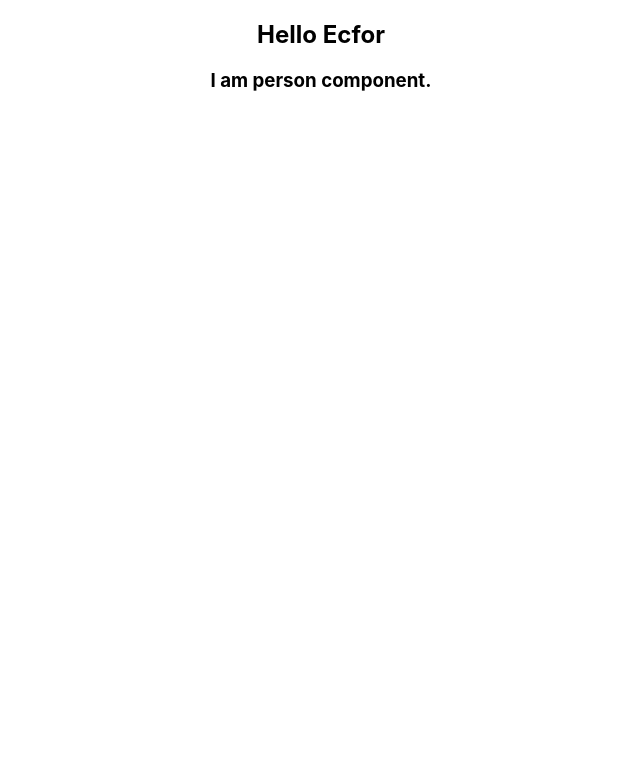
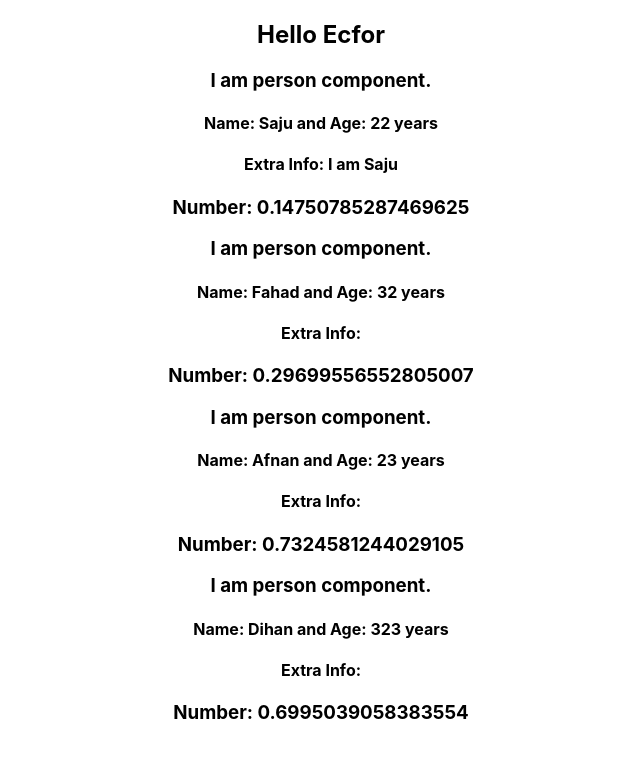
Before and after one commit to Hasan-Saju/React-with-Redux, a React (Create React App) app in the folder React_Basics/hello-world/: page / in a window 1280 px wide. Shown: the top 758 px of the page, without its empty margins (319-959 px from the left). Built offline with nearby package versions, Linux system fonts and the light colour scheme.

Commit message:
dynamic components

```diff
--- a/React_Basics/hello-world/src/App.js
+++ b/React_Basics/hello-world/src/App.js
@@ -25,10 +25,15 @@ import Person from './components/Person'
 class App extends Component{
   // calculation can be done
   render(){
+    let obj = new Component();
+    console.log(obj);
     return (
           <div className="App">
            <h2>Hello Ecfor</h2>
-           <Person/>
+           <Person name="Saju" age="22">I am Saju</Person>
+           <Person name="Fahad" age="32"/>
+           <Person name="Afnan" age="23"/>
+           <Person name="Dihan" age="323"/>
           </div>
         );
   }
--- a/React_Basics/hello-world/src/components/Person.js
+++ b/React_Basics/hello-world/src/components/Person.js
@@ -1,11 +1,45 @@
-import React from 'react'; //for compiling jsx in Person()
+import React, {Component} from 'react'; //for compiling jsx in Person()
 
-function Person() {
-  return(
-    <div>
-      <h3>I am person component.</h3>
-    </div>
-  );
+// function Person() {
+//   return(
+//     <div>
+//       <h3>I am person component.</h3>
+//     </div>
+//   );
+// }
+
+// converting to arrow function
+
+// dynamic function component
+// let Person=(props)=>{
+//   return(
+//     <div>
+//       <h3>I am person component.</h3>
+//       <h4>Name: {props.name} and Age: {props.age} years</h4>
+//       <h4>Extra Info: {props.children} </h4>
+//       <h3>Number: {Math.random()}</h3>
+//     </div>
+//   );
+// }
+
+
+// dynamic class component
+// props component er element tai super use kora lage
+class Person extends Component{
+  constructor(props){
+    super(props);
+  }
+  render(){
+    return(
+          <div>
+            <h3>I am person component.</h3>
+            <h4>Name: {this.props.name} and Age: {this.props.age} years</h4>
+            <h4>Extra Info: {this.props.children} </h4>
+            <h3>Number: {Math.random()}</h3>
+          </div>
+        );
+  }
 }
 
+
 export default Person;
```
